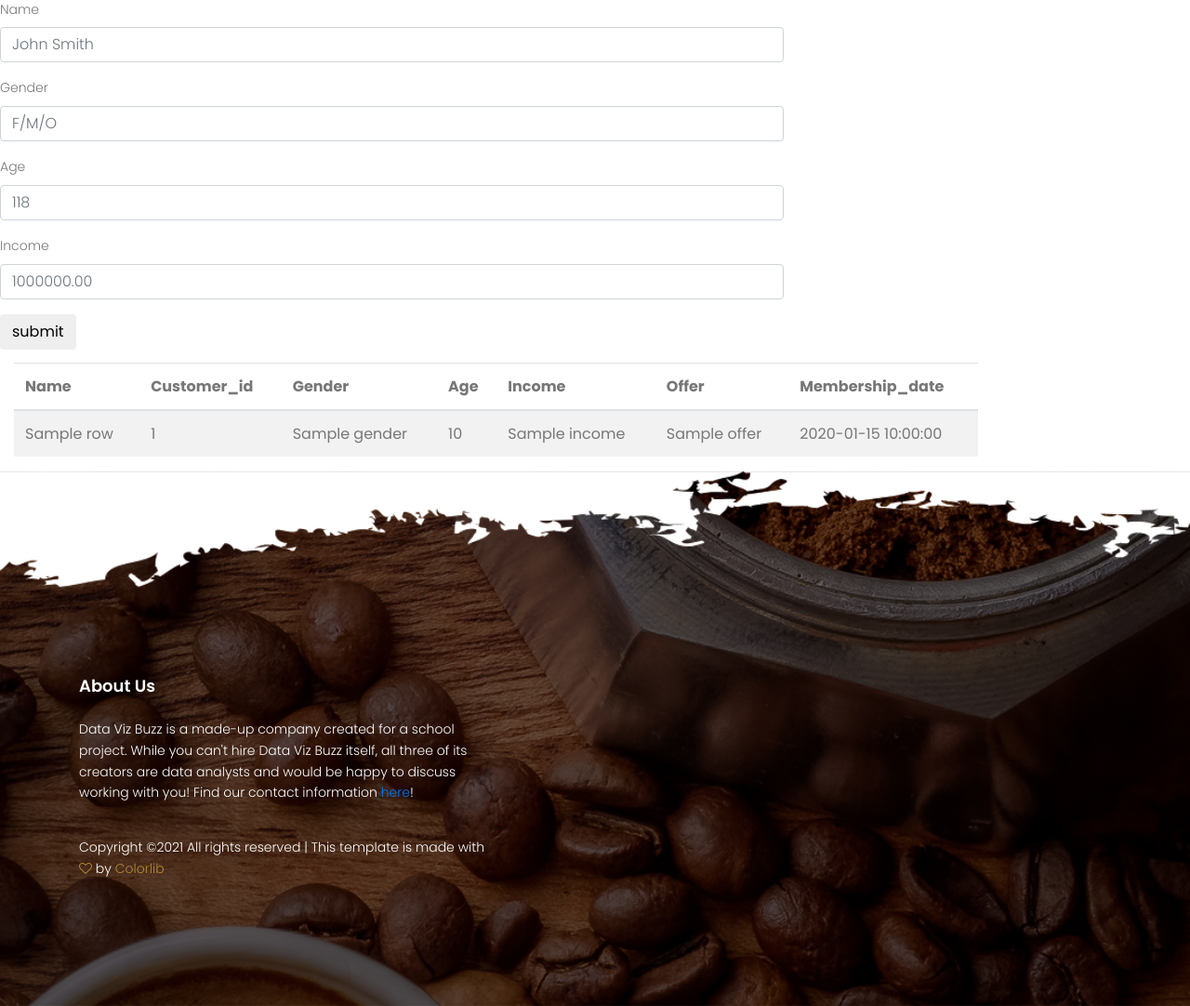
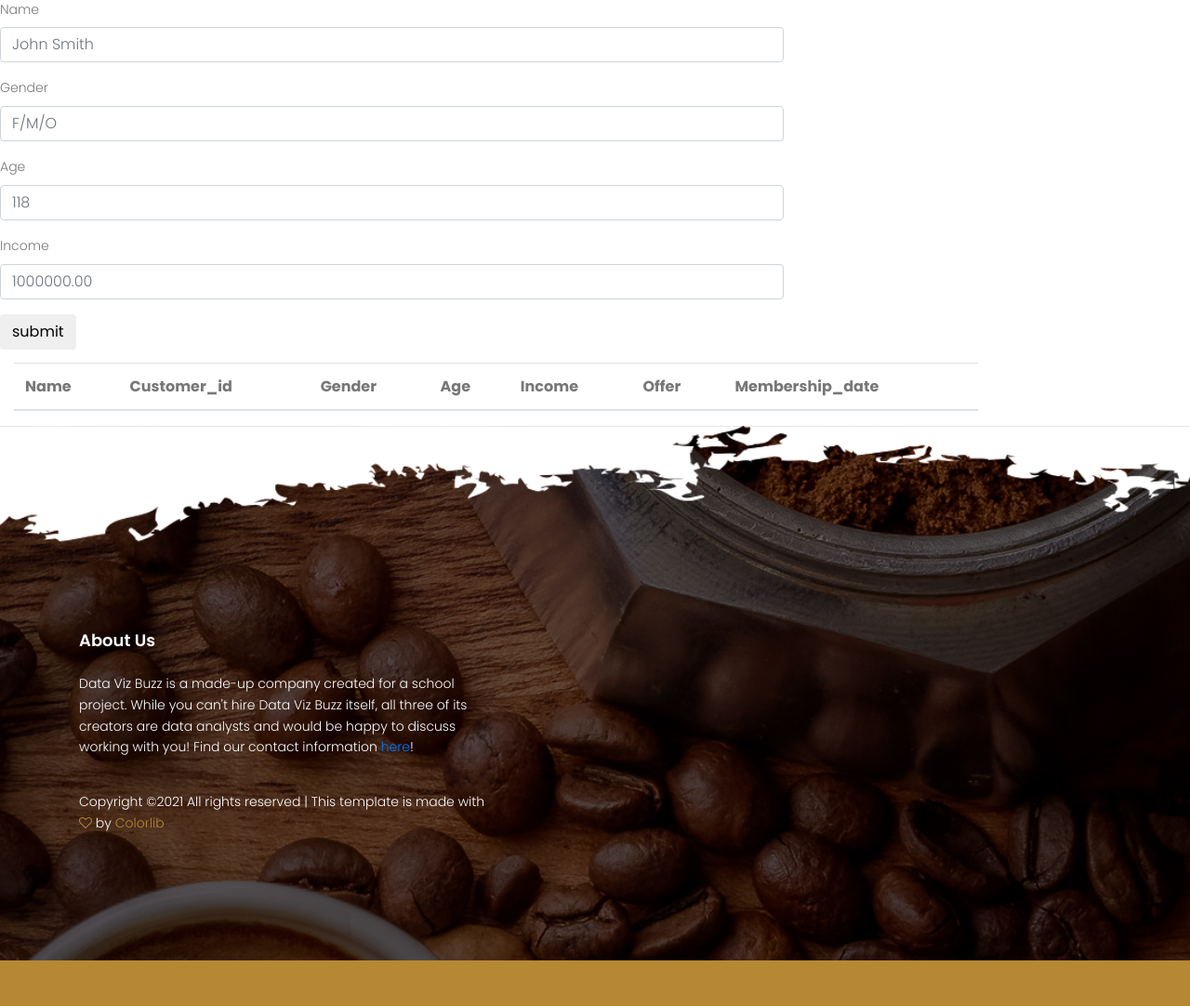
Before and after one commit to kehull/Project-3, a Flask app: template templates/model.html in a window 1280 px wide. Shown: the part 647-1729 px from the top of the page at 93% size. After the commit the page ends 1680 px from the top, so only its background shows below. Run offline with Flask 2, Linux system fonts and the light colour scheme; the template is opened without the code that fills it: most values are stand-ins (such as "Sample title", 1, 10 or a date in 2020); lists and menus that the app fills with data are empty; some libraries are stand-ins or nearby versions.

Commit message:
model testing

```diff
--- a/templates/model.html
+++ b/templates/model.html
@@ -177,7 +177,7 @@ Latest commit a673614 3 hours ago
 					  </tr>
 					</thead>
 					<tbody>
-						{% for row in table_data %}
+						<!-- {% for row in table_data %}
 						<tr>
 						  <td>{{ row['name'] }}</td>
 						  <td>{{ row['customer_id'] }}</td>
@@ -187,7 +187,7 @@ Latest commit a673614 3 hours ago
 						  <td>{{ row['offer'] }}</td>
 						  <td>{{ row['membership_date'] }}</td>
 						</tr>
-					{% endfor %}
+					{% endfor %} -->
 					</tbody>
 				  </table>
 				</div>
```
